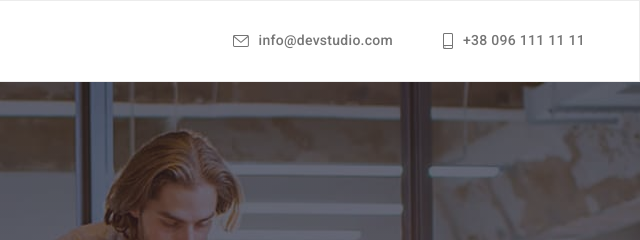
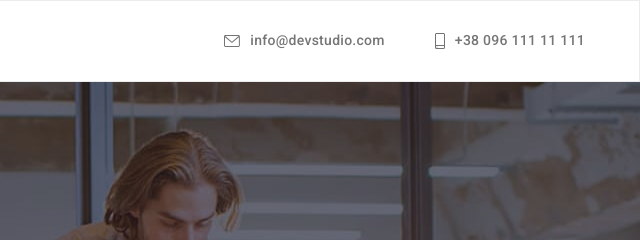
Before and after one commit to AlinaRyabova/goit-markup-hw-06-old, a plain HTML site: page index.html in a window 1280 px wide. Shown: the top 240 px of the page, 640-1280 px from the left. Drawn offline with nearby package versions, Linux system fonts and the light colour scheme.

Commit message:
update css

```diff
--- a/index.html
+++ b/index.html
@@ -27,7 +27,7 @@
                 </svg>info@devstudio.com</a></li>
                 <li class="header-contacts"><a class="header-text-contacts link" href="tel:+380961111111"><svg width="10" height="16" class="header-icons">
                     <use href="./images/icons.svg#icon-smartphone"></use>
-                </svg>+38 096 111 11 11</a></li>
+                </svg>+38 096 111 11 111</a></li>
             </ul>
         </nav>
        </div>
```
